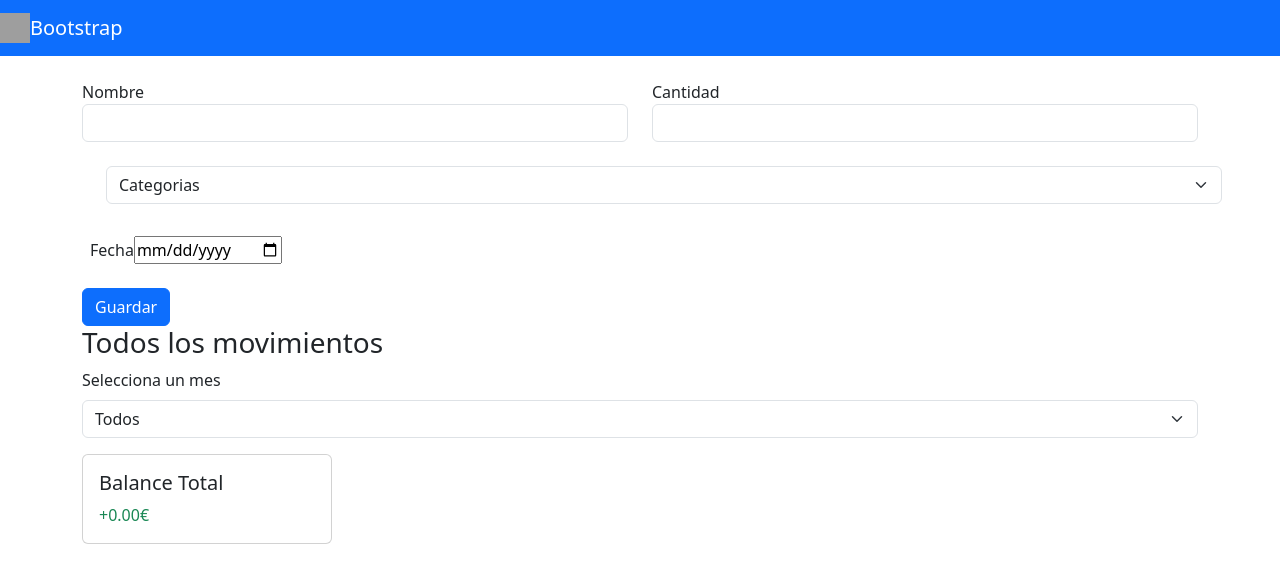
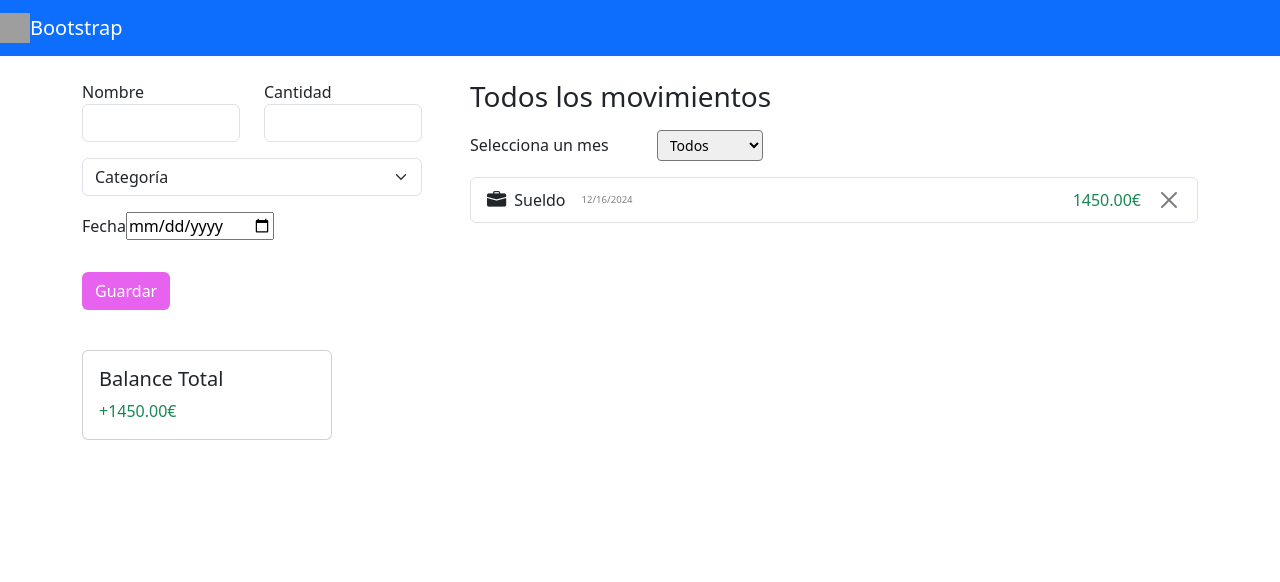
Before and after one commit to budget-tracker-ironhack/BudgetApp, a React (Vite) app in the folder react-routing-intro/: page /transactionsPage in a window 1280 px wide. Shown: the top 582 px of the page. Built offline with nearby package versions, Linux system fonts and the light colour scheme; data requests are answered from the project's data file; grey boxes are pictures that could not be loaded.

Commit message:
TransactionPage Bootstrap

```diff
--- a/react-routing-intro/data/db.json
+++ b/react-routing-intro/data/db.json
@@ -1,4 +1,14 @@
 {
-  "transactions": [],
+  "transactions": [
+    {
+      "id": "65f6b621-8118-44a1-a263-eb7a607aee36",
+      "name": "Sueldo",
+      "amount": 1450,
+      "category": "Trabajo",
+      "date": "2024-12-16T00:00:00.000Z",
+      "icon": "bi-briefcase-fill",
+      "type": "income"
+    }
+  ],
   "budgets": []
 }
--- a/react-routing-intro/src/components/AddExpense.jsx
+++ b/react-routing-intro/src/components/AddExpense.jsx
@@ -51,15 +51,17 @@ function AddExpense({ handleAddExpense }) {
           <label htmlFor="amount">Cantidad</label>
           <input
             required="required"
-            type="text"
+            type="number"
             className="form-control"
             id="amount"
             name="amount"
             value={amount}
             onChange={(e) => setAmount(e.target.value)}
+            min = "0"
+            step="0.01"
           ></input>
         </div>
-        <div className="col-l m-4">
+        <div className="col-l my-3">
           <select
             className="form-select"
             aria-label="Default select example"
@@ -68,7 +70,7 @@ function AddExpense({ handleAddExpense }) {
             onChange={(e) => setCategory(e.target.value)}
           >
             <option value="" disabled>
-              Categorias
+              Categoría
             </option>
             <option value="Trabajo">Trabajo</option>
             <option value="Alimentacion">Alimentacion</option>
@@ -77,7 +79,7 @@ function AddExpense({ handleAddExpense }) {
             <option value="Otros">Otros</option>
           </select>
         </div>
-        <div className="col-l m-2">
+        <div className="col-l mb-2">
           <label htmlFor="amount">Fecha</label>
           <input
             required="required"
@@ -89,8 +91,8 @@ function AddExpense({ handleAddExpense }) {
           ></input>
         </div>
         <div className="row">
-          <div className="col-1">
-            <button type="submit" className="btn btn-primary mt-3">
+          <div className="col-1 my-4">
+            <button type="submit" className="btn" style={{ backgroundColor: '#e762ee', color: 'white' }}>
               Guardar
             </button>
           </div>
--- a/react-routing-intro/src/pages/homepage.jsx
+++ b/react-routing-intro/src/pages/homepage.jsx
@@ -57,14 +57,15 @@ function HomePage() {
   return (
     <PageLayout>
       <Budgetmain income={totalIncome} expenses={totalExpense} />
+      <Link to="/transactionsPage">
+          <button type="submit" className="btn" style={{ backgroundColor: '#e762ee', color: 'white' }}>
+              Agregar Movimiento
+          </button>
+      </Link>
       <div className="container d-flex py-2 justify-content-around items-center">
         <CategoriesPieChart transactions={transactions} />
         <BalancePieChart transactions={transactions} />
       </div>
-      <h3>Lista de Movimientos</h3>
-      <Link to="/transactionsPage">
-        <button>Agregar Movimiento</button>
-      </Link>
       <h3>Ultimos Movimientos</h3>
       <ExpenseList
         expenses={transactions}
--- a/react-routing-intro/src/pages/transactionsPage.jsx
+++ b/react-routing-intro/src/pages/transactionsPage.jsx
@@ -88,13 +88,27 @@ function TransactionsPage () {
 
     return (
         <PageLayout>
+            <div className="row g-5">
+                <div className="col-md-4 mb-3">
                     <AddExpense handleAddExpense={handleAddExpense} />
+                    <div className="card my-3" style={{ maxWidth: '250px' }}>
+                        <div className="card-body">
+                            <h5 className="card-title">Balance Total</h5>
+                            <p className="card-text">
+                                {balance >= 0
+                                    ? <span className="text-success">+{balance.toFixed(2)}€</span>
+                                    : <span className="text-danger">{balance.toFixed(2)}€</span>}
+                            </p>
+                        </div>
+                    </div>
+                </div>
+                <div className="col-md-8">
                     <h3>Todos los movimientos</h3>
-          <div className="mb-3">
-            <label htmlFor="month" className="form-label">Selecciona un mes</label>
+                    <div className="my-3 d-flex align-items-center">
+                        <label htmlFor="month" className="form-label mb-0 me-5">Selecciona un mes</label>
                         <select
                             id="month"
-                className="form-select"
+                            className="form-select-sm"
                             value={selectedMonth}
                             onChange={handleMonthChange}
                         >
@@ -114,17 +128,6 @@ function TransactionsPage () {
 
                         </select>
                     </div>
-
-         <div className="card my-3" style={{ maxWidth: '250px' }}>
-            <div className="card-body">
-                <h5 className="card-title">Balance Total</h5>
-                <p className="card-text">
-                    {balance >= 0
-                    ? <span className="text-success">+{balance.toFixed(2)}€</span>
-                    : <span className="text-danger">{balance.toFixed(2)}€</span>}
-                </p>
-            </div>
-         </div>
                     <AllTransactionsList
                         expenses={filteredExpenses}
                         handleRemoveExpense={handleRemoveExpense}
@@ -134,6 +137,8 @@ function TransactionsPage () {
                         show={showToast}
                         onClose={() => setShowToast(false)}
                     />
+                </div>
+            </div>
         </PageLayout>
     );
 }
```
Lines whose indentation alone changed are shown as unchanged.
